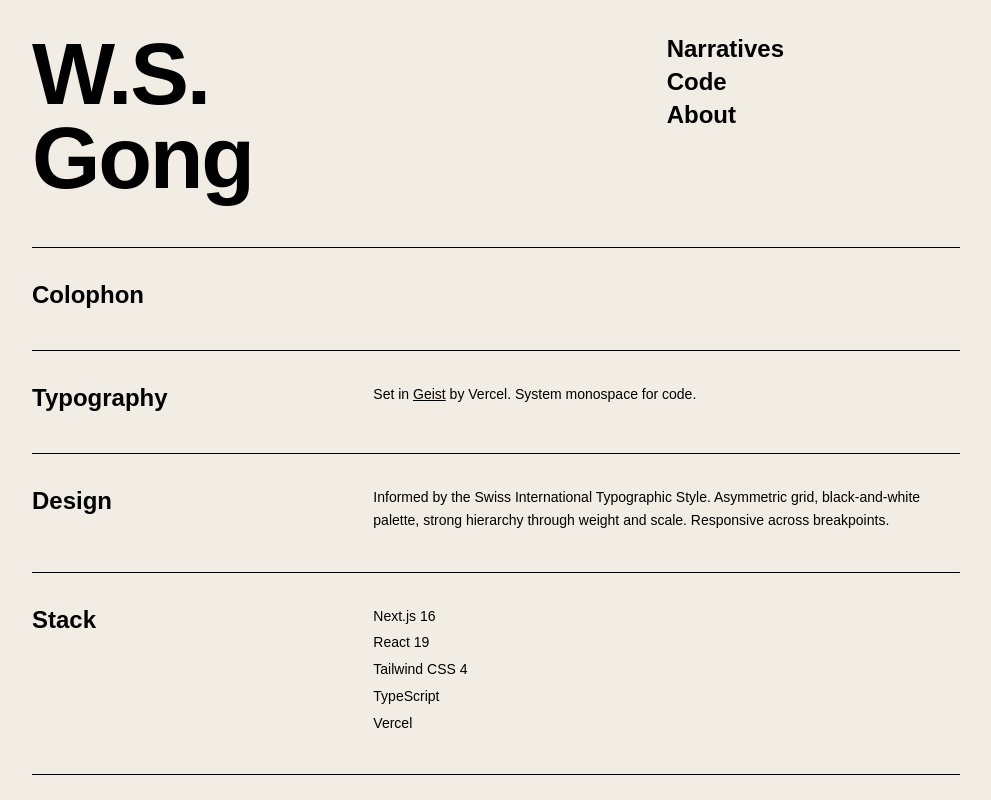
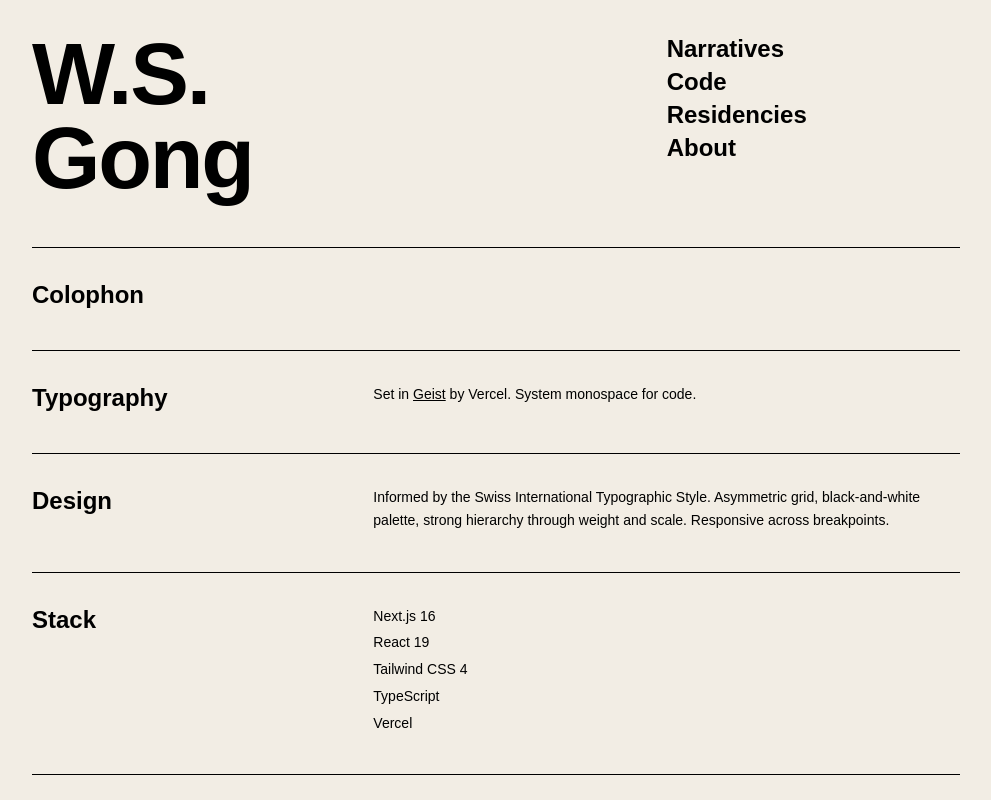
Before and after one commit to highschoolsmokers/ws-gong, a Next.js app: page /colophon in a window 1280 px wide. Shown: the top 800 px of the page, without its empty margins (144-1135 px from the left). Built offline with nearby package versions, Linux system fonts and the light colour scheme.

Commit message:
feat: add Residencies link to nav (#45)
Co-authored-by: Claude Opus 4.6 (1M context) <noreply@anthropic.com>

```diff
--- a/app/(site)/Nav.tsx
+++ b/app/(site)/Nav.tsx
@@ -6,6 +6,7 @@ import { usePathname } from "next/navigation";
 const links = [
   { href: "/narratives", label: "Narratives" },
   { href: "/code", label: "Code" },
+  { href: "/residencies", label: "Residencies" },
   { href: "/about", label: "About" },
 ];
 
```
